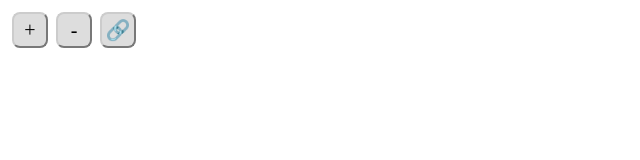
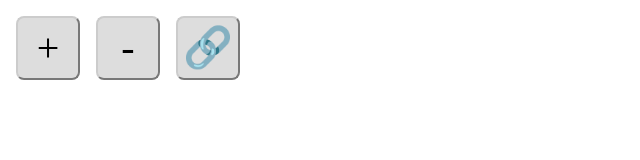
Before and after one commit to Kabuto/emoticons, a plain HTML site: page public/index.html in a window 1280 px wide. Shown: the whole page, without its empty margins (0-640 px from the left). Drawn offline with Linux system fonts and the light colour scheme.

Commit message:
increased font size

```diff
--- a/public/index.html
+++ b/public/index.html
@@ -1,18 +1,23 @@
 <!DOCTYPE HTML>
 <meta charset="utf-8">
+<meta name="viewport" content="width=device-width, initial-scale=1.0">
 <head>
 <title>Icons</title>
 <style>
+	p {
+		font-size: 40px;
+	}
+
 	.control {
 		display: inline-block;
-		font-size: 20px;
-		line-height: 32px;
-		width: 32px;
-		height: 32px;
+		font-size: 40px;
+		line-height: 60px;
+		width: 60px;
+		height: 60px;
 		background: #ddd;
 		border: 2px outset #ccc;
 		border-radius: 8px;
-		margin: 4px;
+		margin: 8px;
 		text-align: center;
 		cursor: pointer;
 		text-decoration: none;
```
